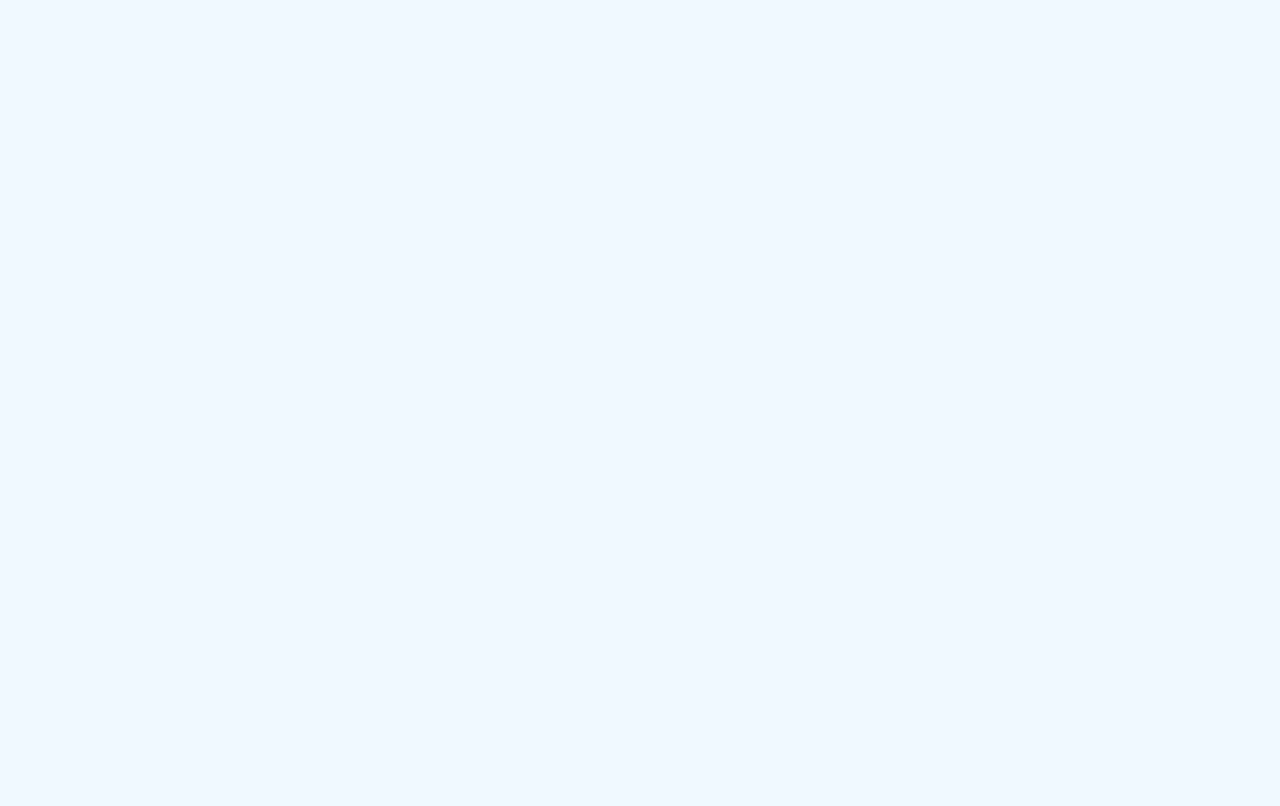
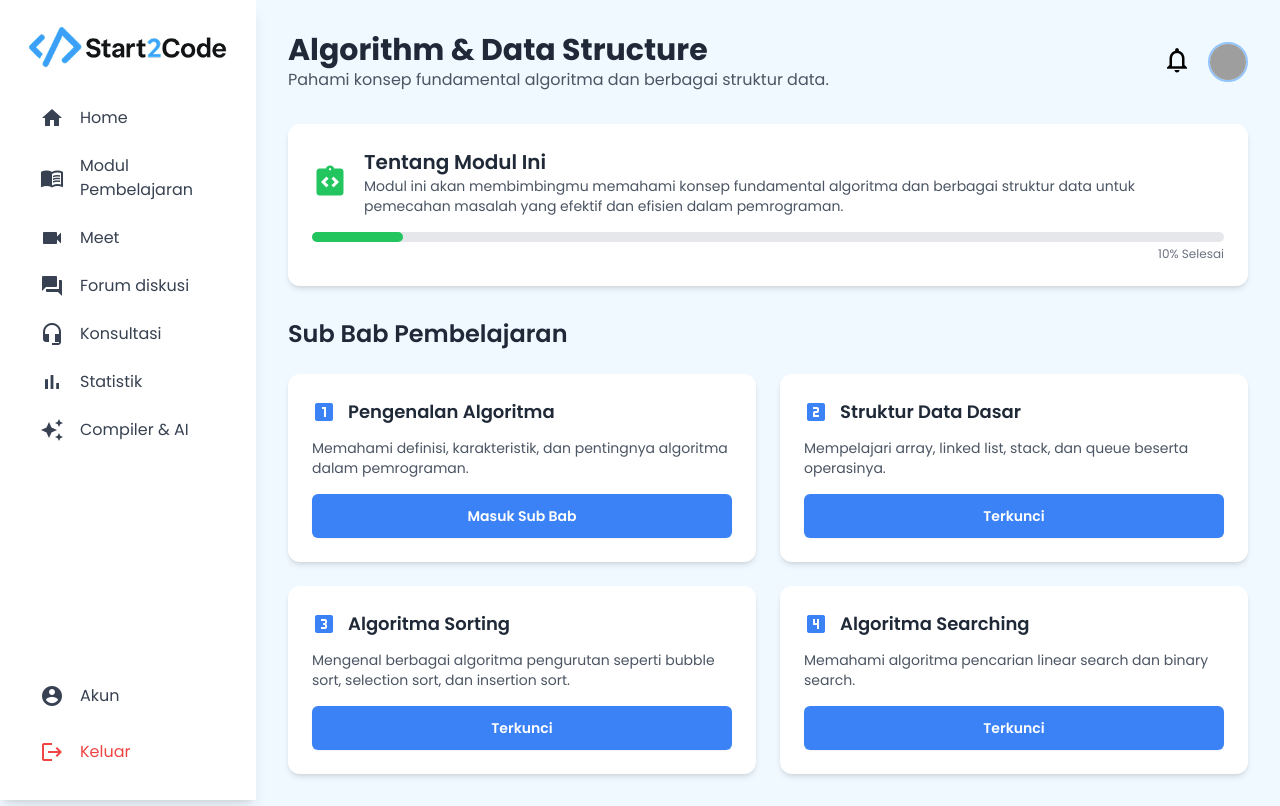
Before and after one commit to Marcellinus08/Start2Code, a React (Vite) app: page /submodul in a window 1280 px wide. Before the commit this address had no page. Built offline with nearby package versions, Linux system fonts and the light colour scheme; grey boxes are pictures that could not be loaded.

Commit message:
submodul

```diff
--- a/src/App.jsx
+++ b/src/App.jsx
@@ -9,8 +9,7 @@ import CompilerAI from './pages/member/CompilerAI';
 import Akun from './pages/member/Akun';
 import Login from './pages/member/Login';
 import Dashboard from "./pages/admin/Dashboard";
-
-// import SubModul from './pages/SubModul';
+import SubModul from './pages/member/SubModul';
 
 function App () {
   return (
@@ -26,7 +25,7 @@ function App () {
         <Route path="/compilerai" element={<CompilerAI />} />
         <Route path="/akun" element={<Akun />} />
         <Route path="/admin" element={<Dashboard />} />
-        {/* <Route path="/submodul" element={<SubModul />} /> */}
+        <Route path="/submodul" element={<SubModul />} />
       </Routes>
     </Router>
   );
--- /dev/null
+++ b/src/components/Member/elements/submodul/CardButton.jsx
@@ -0,0 +1,19 @@
+import React from "react";
+
+const CardButton = ({ locked }) => {
+  return (
+    <button
+      disabled={locked}
+      className={`w-full text-sm font-semibold py-3 rounded-md transition duration-200 ease-in-out
+        ${locked
+          ? "bg-blue-500 text-white cursor-not-allowed hover:bg-gray-500 hover:scale-[1.02] shadow-sm"
+          : "bg-blue-500 text-white hover:bg-blue-600 hover:scale-[1.02] shadow-sm"
+        }
+      `}
+    >
+      {locked ? "Terkunci" : "Masuk Sub Bab"}
+    </button>
+  );
+};
+
+export default CardButton;
--- /dev/null
+++ b/src/components/Member/elements/submodul/ProgressBar.jsx
@@ -0,0 +1,17 @@
+import React from "react";
+
+const ProgressBar = ({ percent }) => {
+  return (
+    <div>
+      <div className="w-full bg-gray-200 rounded-full h-2.5 mb-1">
+        <div
+          className="bg-green-500 h-2.5 rounded-full"
+          style={{ width: `${percent}%` }}
+        ></div>
+      </div>
+      <p className="text-xs text-gray-500 text-right">{percent}% Selesai</p>
+    </div>
+  );
+};
+
+export default ProgressBar;
--- /dev/null
+++ b/src/components/Member/elements/submodul/SubModulCard.jsx
@@ -0,0 +1,18 @@
+import React from "react";
+import CardButton from "../../elements/submodul/CardButton";
+
+const SubModulCard = ({ nomor, title, deskripsi, locked }) => {
+  return (
+    <div className="bg-white rounded-xl shadow-md p-6 flex flex-col">
+      <div className="flex items-center mb-3">
+        <span className="material-icons text-blue-500 mr-3">{nomor}</span>
+        <h4 className="text-lg font-semibold text-gray-800">{title}</h4>
+      </div>
+      <p className="text-sm text-gray-600 mb-4 flex-grow">{deskripsi}</p>
+
+      <CardButton locked={locked} />
+    </div>
+  );
+};
+
+export default SubModulCard;
--- /dev/null
+++ b/src/components/Member/fragments/submodul/SubmodulSection.jsx
@@ -0,0 +1,45 @@
+import React from "react";
+import SubModulCard from "../../elements/submodul/SubModulCard";
+
+const submodulData = [
+  {
+    nomor: "looks_one",
+    title: "Pengenalan Algoritma",
+    deskripsi:
+      "Memahami definisi, karakteristik, dan pentingnya algoritma dalam pemrograman.",
+    locked: false,
+  },
+  {
+    nomor: "looks_two",
+    title: "Struktur Data Dasar",
+    deskripsi:
+      "Mempelajari array, linked list, stack, dan queue beserta operasinya.",
+    locked: true,
+  },
+  {
+    nomor: "looks_3",
+    title: "Algoritma Sorting",
+    deskripsi:
+      "Mengenal berbagai algoritma pengurutan seperti bubble sort, selection sort, dan insertion sort.",
+    locked: true,
+  },
+  {
+    nomor: "looks_4",
+    title: "Algoritma Searching",
+    deskripsi:
+      "Memahami algoritma pencarian linear search dan binary search.",
+    locked: true,
+  },
+];
+
+const SubModulSection = () => {
+  return (
+    <div className="grid grid-cols-1 md:grid-cols-2 gap-6">
+      {submodulData.map((item, i) => (
+        <SubModulCard key={i} {...item} />
+      ))}
+    </div>
+  );
+};
+
+export default SubModulSection;
--- /dev/null
+++ b/src/components/Member/fragments/submodul/TentangModul.jsx
@@ -0,0 +1,27 @@
+import React from "react";
+import ProgressBar from "../../elements/submodul/ProgressBar";
+
+const TentangModul = () => {
+  return (
+    <div className="bg-white p-6 rounded-xl shadow-md">
+      <div className="flex items-center mb-4">
+        <span className="material-icons text-green-500 text-4xl mr-4">
+          integration_instructions
+        </span>
+        <div>
+          <h3 className="text-xl font-semibold text-gray-800">
+            Tentang Modul Ini
+          </h3>
+          <p className="text-sm text-gray-600">
+            Modul ini akan membimbingmu memahami konsep fundamental algoritma
+            dan berbagai struktur data untuk pemecahan masalah yang efektif dan
+            efisien dalam pemrograman.
+          </p>
+        </div>
+      </div>
+      <ProgressBar percent={10} />
+    </div>
+  );
+};
+
+export default TentangModul;
--- /dev/null
+++ b/src/components/Member/layouts/submodul/SubmodulLayout.jsx
@@ -0,0 +1,20 @@
+import React from "react";
+import SidebarLeft from "@/components/member/layouts/homepage/SidebarLeft";
+import Header from "@/components/member/fragments/modulpage/submodul/Header";
+
+const SubmodulLayout = ({ children }) => {
+  return (
+    <div className="flex min-h-screen bg-[#F0F9FF]">
+      <SidebarLeft />
+      <main className="ml-64 flex-1 overflow-auto px-8 py-8">
+        <Header
+          title="Algorithm & Data Structure"
+          desc="Pahami konsep fundamental algoritma dan berbagai struktur data."
+        />
+        <div className="space-y-8">{children}</div>
+      </main>
+    </div>
+  );
+};
+
+export default SubmodulLayout;
--- /dev/null
+++ b/src/pages/Member/SubModul.jsx
@@ -0,0 +1,20 @@
+import React from "react";
+import SubmodulLayout from "@/components/Member/layouts/submodul/SubmodulLayout";
+import TentangModul from "@/components/Member/fragments/submodul/TentangModul";
+import SubModulSection from "@/components/Member/fragments/submodul/SubModulSection";
+
+const SubModul = () => {
+  return (
+    <SubmodulLayout>
+      <TentangModul />
+      <div>
+        <h2 className="text-2xl font-semibold text-gray-800 mb-6">
+          Sub Bab Pembelajaran
+        </h2>
+        <SubModulSection />
+      </div>
+    </SubmodulLayout>
+  );
+};
+
+export default SubModul;
```
